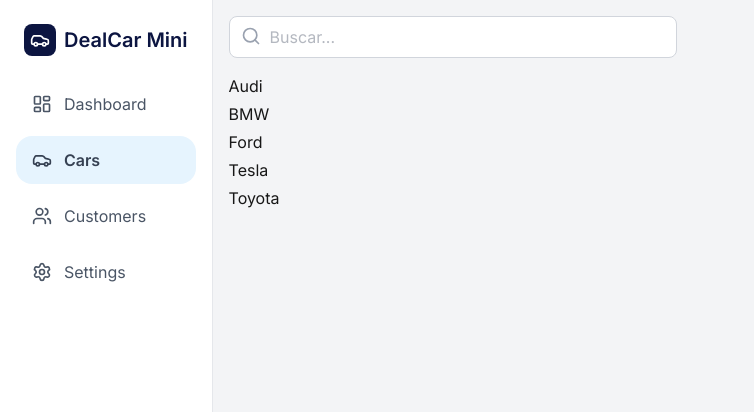
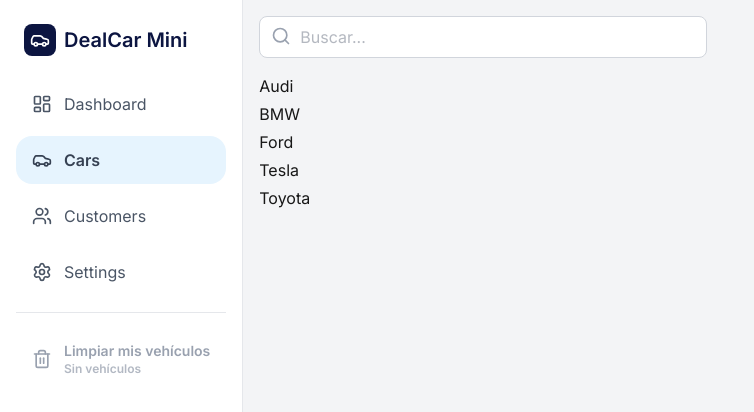
Before and after one commit to lucasmaragu/mini-dealcar, a Next.js app: page / in a window 1280 px wide. Shown: the top 412 px of the page, without its empty margins (0-754 px from the left). Built offline with nearby package versions, Linux system fonts and the light colour scheme.

Commit message:
feat: clear vehicles button

```diff
--- a/app/(dashboard)/cars/[id]/page.tsx
+++ b/app/(dashboard)/cars/[id]/page.tsx
@@ -174,14 +174,13 @@ export default function CarDetailsPage() {
             <div className="bg-white rounded-2xl shadow-sm border border-gray-100 overflow-hidden">
               <div className="relative">
                 <img
-                  src={car.images[selectedImage] || "/placeholder.svg"}
+                  src={car.images?.filter(img => img && img.trim() !== '')[selectedImage] || "/placeholder.svg"}
                   alt={car.vehicle}
                   className="w-full h-96 object-cover cursor-pointer"
                   onClick={() => setIsImageModalOpen(true)}
                 />
                 <div className="absolute top-4 right-4">
                   <button
-
                     onClick={() => setIsImageModalOpen(true)}
                     className="bg-black/50 flex rounded-full px-2 text-white hover:bg-black/70"
                   >
@@ -191,8 +190,8 @@ export default function CarDetailsPage() {
                 </div>
                 <div className="absolute bottom-4 left-4">
                   <Badge className="bg-black/50 text-black">
-                    <Camera className="w-3 h-3 mr-1.5 " />
-                    {selectedImage + 1} / {car.images.length}
+                    <Camera className="w-3 h-3 mr-1.5" />
+                    {selectedImage + 1} / {car.images?.filter(img => img && img.trim() !== '').length || 0}
                   </Badge>
                 </div>
               </div>
@@ -200,7 +199,7 @@ export default function CarDetailsPage() {
               {/* Thumbnail Gallery */}
               <div className="p-4">
                 <div className="flex space-x-3 overflow-x-auto">
-                  {car.images.map((image: string, index: number) => (
+                  {car.images?.filter(img => img && img.trim() !== '').map((image: string, index: number) => (
                     <button
                       key={index}
                       onClick={() => setSelectedImage(index)}
@@ -546,12 +545,12 @@ export default function CarDetailsPage() {
               <X className="w-8 h-8" />
             </button>
             <img
-              src={car.images[selectedImage] || "/placeholder.svg"}
+              src={car.images?.filter(img => img && img.trim() !== '')[selectedImage] || "/placeholder.svg"}
               alt={car.vehicle}
               className="max-w-full max-h-full object-contain rounded-lg"
             />
             <div className="absolute bottom-4 left-1/2 transform -translate-x-1/2 flex space-x-2">
-              {car.images.map((_, index: number) => (
+              {car.images?.filter(img => img && img.trim() !== '').map((_, index: number) => (
                 <button
                   key={index}
                   onClick={() => setSelectedImage(index)}
--- a/components/Sidebar.tsx
+++ b/components/Sidebar.tsx
@@ -1,7 +1,8 @@
 "use client"
 
-import { Car, LayoutDashboard, Users, Settings, Search, Bell, ChevronDown, Edit, Plus, Menu, X } from "lucide-react"
+import { Car, LayoutDashboard, Users, Settings, Search, Bell, ChevronDown, Edit, Plus, Menu, X, Trash2 } from "lucide-react"
 import { useState } from "react"
+import { useCars } from "@/hooks/useCars"
 
 const sideBarItems = [
   { icon: LayoutDashboard, label: "Dashboard", active: false },
@@ -12,6 +13,34 @@ const sideBarItems = [
 
 export default function Sidebar() {
   const [isOpen, setIsOpen] = useState(false)
+  const { clearUserCars, cars } = useCars()
+  const [isClearing, setIsClearing] = useState(false)
+
+  // Calcular cuántos vehículos son del usuario (localStorage)
+  const userCarsCount = cars.filter(car => car.id > 6).length // Asumiendo que los primeros 6 son los originales
+
+  const handleClearUserCars = async () => {
+    if (userCarsCount === 0) {
+      alert("No hay vehículos de usuario para eliminar.")
+      return
+    }
+
+    const confirmed = confirm(`¿Estás seguro de que quieres eliminar todos los ${userCarsCount} vehículos creados por ti? Esta acción no se puede deshacer.`)
+
+    if (confirmed) {
+      setIsClearing(true)
+      try {
+        await clearUserCars()
+        alert("Todos los vehículos de usuario han sido eliminados correctamente.")
+        setIsOpen(false) // Cerrar sidebar en móvil
+      } catch (error) {
+        alert("Error al eliminar los vehículos. Por favor, inténtalo de nuevo.")
+        console.error("Error clearing user cars:", error)
+      } finally {
+        setIsClearing(false)
+      }
+    }
+  }
 
   return (
     <>
@@ -73,6 +102,31 @@ export default function Sidebar() {
                 <span>{item.label}</span>
               </button>
             ))}
+
+            {/* Separator */}
+            <div className="border-t border-gray-200 my-4"></div>
+
+            {/* Clear User Cars Button */}
+            <button
+              onClick={handleClearUserCars}
+              disabled={isClearing || userCarsCount === 0}
+              className={`w-full flex items-center space-x-3 px-4 py-3 cursor-pointer rounded-2xl text-left transition-colors ${
+                userCarsCount === 0
+                  ? "text-gray-400 cursor-not-allowed"
+                  : "text-red-600 font-medium hover:bg-red-50"
+              } ${isClearing ? "opacity-50" : ""}`}
+              title={userCarsCount === 0 ? "No hay vehículos de usuario para eliminar" : `Eliminar ${userCarsCount} vehículos de usuario`}
+            >
+              <Trash2 className="w-5 h-5" />
+              <div className="flex flex-col items-start">
+                <span className="text-sm">
+                  {isClearing ? "Eliminando..." : "Limpiar mis vehículos"}
+                </span>
+                <span className="text-xs opacity-75">
+                  {userCarsCount > 0 ? `${userCarsCount} vehículos` : "Sin vehículos"}
+                </span>
+              </div>
+            </button>
           </nav>
 
           {/* Footer - Optional user info or logout */}
--- a/hooks/useCars.ts
+++ b/hooks/useCars.ts
@@ -156,12 +156,29 @@ export function useCars() {
     return cars.find(car => car.id === id)
   }
 
+  // Función para limpiar todos los vehículos del localStorage
+  const clearUserCars = () => {
+    try {
+      // Eliminar todos los vehículos del localStorage
+      localStorage.removeItem(STORAGE_KEY)
+
+      // Actualizar estado solo con los vehículos originales
+      setCars(carsData as Car[])
+
+      return true
+    } catch (error) {
+      console.error("Error clearing user cars:", error)
+      throw error
+    }
+  }
+
   return {
     cars,
     loading,
     addCar,
     updateCar,
     deleteCar,
-    getCarById
+    getCarById,
+    clearUserCars
   }
 }
--- a/lib/data.ts
+++ b/lib/data.ts
@@ -212,9 +212,9 @@ export const cars = [
     image: "https://cdn.motor1.com/images/mgl/jzjBk/s1/tesla-model-3-awd-long-range-2021-prueba.webp",
     images: [
       "https://cdn.motor1.com/images/mgl/jzjBk/s1/tesla-model-3-awd-long-range-2021-prueba.webp",
-      "https://cdn.motor1.com/images/mgl/jzjBk/s2/tesla-model-3-interior.webp",
-      "https://cdn.motor1.com/images/mgl/jzjBk/s3/tesla-model-3-rear.webp",
-      "https://cdn.motor1.com/images/mgl/jzjBk/s4/tesla-model-3-profile.webp",
+      "https://octane.rent/wp-content/uploads/2024/11/Tesla-Model-3-white-1-600x400.webp",
+      "https://hips.hearstapps.com/hmg-prod/images/2024-tesla-model-3-long-range-rwd-112-66feb72b5731d.jpg",
+      "https://hips.hearstapps.com/hmg-prod/images/2024-tesla-model-3-long-range-rwd-101-66feb72765eed.jpg?crop=1xw:1xh;center,top&resize=980:*",
     ],
     description: "Tesla Model 3 prácticamente nuevo. Vehículo eléctrico premium con la última tecnología de Tesla. Autonomía de 448 km WLTP. Carga rápida y conducción autónoma.",
     features: [
```
